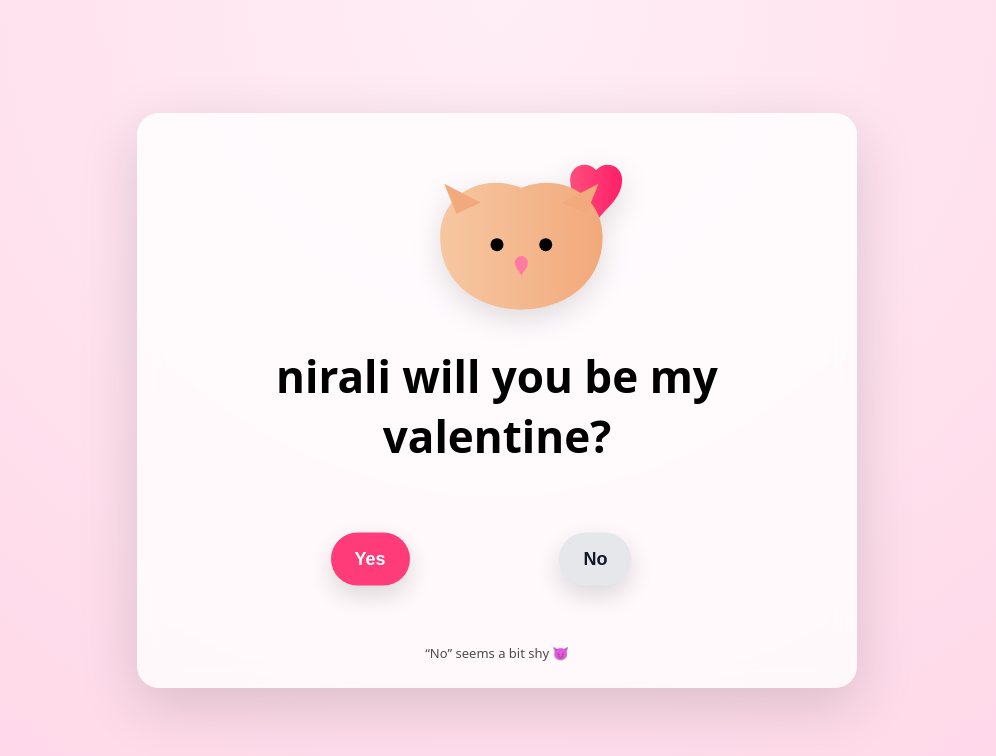
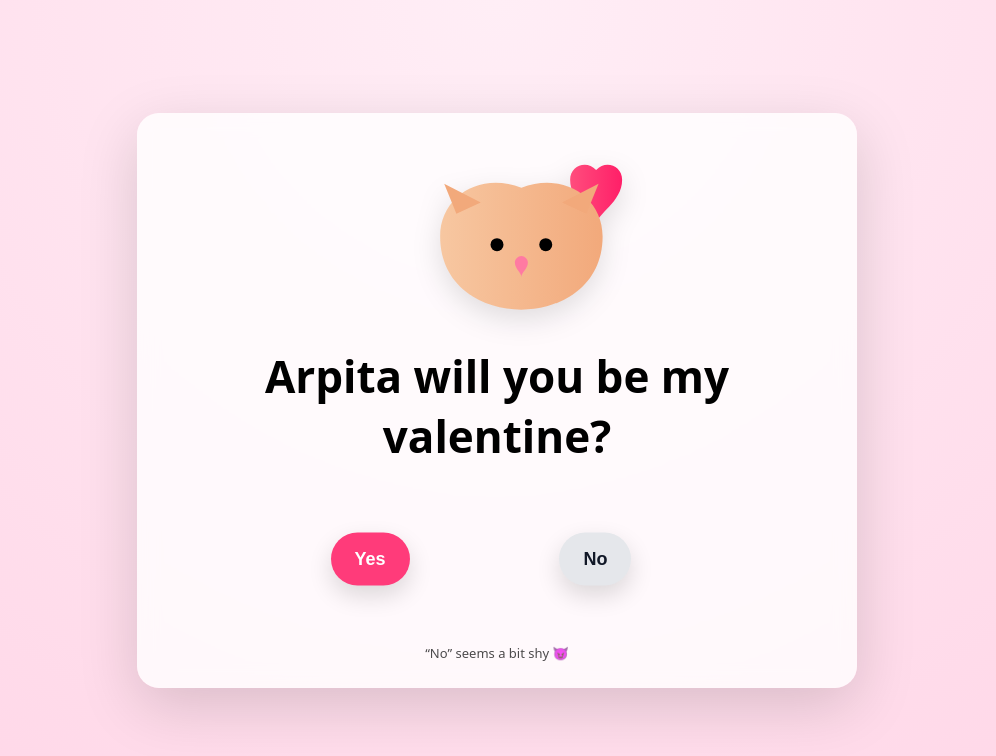
Before and after one commit to debojyoti1403/Valentine, a plain HTML site: page index.html in a window 1280 px wide. Shown: the whole page, without its empty margins (143-1139 px from the left). Drawn offline with nearby package versions, Linux system fonts and the light colour scheme.

Commit message:
index.html

```diff
--- a/index.html
+++ b/index.html
@@ -171,7 +171,7 @@
             fill="#ff7aa2"/>
     </svg>
 
-    <h1>nirali will you be my valentine?</h1>
+    <h1>Arpita will you be my valentine?</h1>
 
     <section class="button-zone" id="zone">
       <button id="yesBtn">Yes</button>
```
